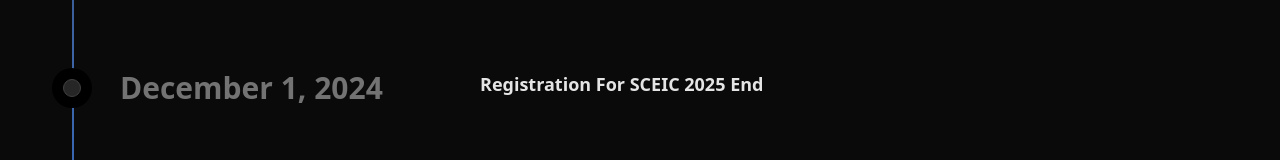
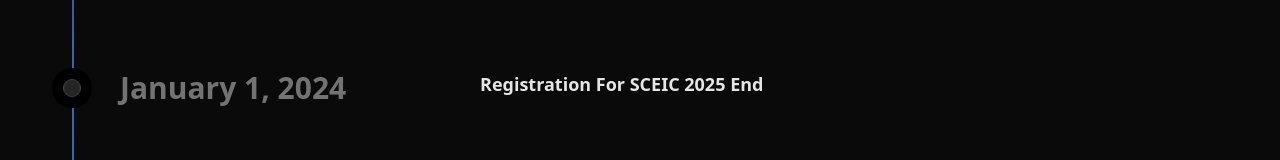
Before and after one commit to Megh2005/sceic-modified, a Next.js app: page /calendar in a window 1280 px wide. Shown: the part 602-762 px from the top of the page. Built offline with nearby package versions, Linux system fonts and the light colour scheme.

Commit message:
Update timeline title from December 1, 2024 to January 1, 2024

```diff
--- a/app/calendar/page.jsx
+++ b/app/calendar/page.jsx
@@ -27,7 +27,7 @@
             ),
         },
         {
-            title: "December 1, 2024",
+            title: "January 1, 2024",
             content: (
                 <div>
                     <p
```
